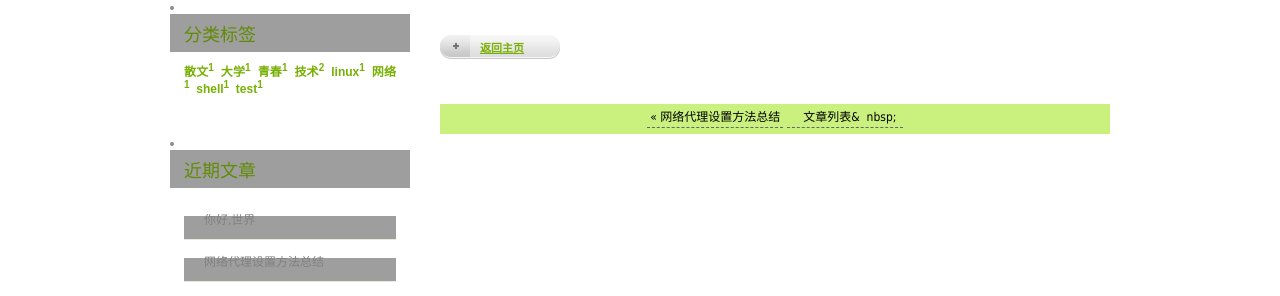
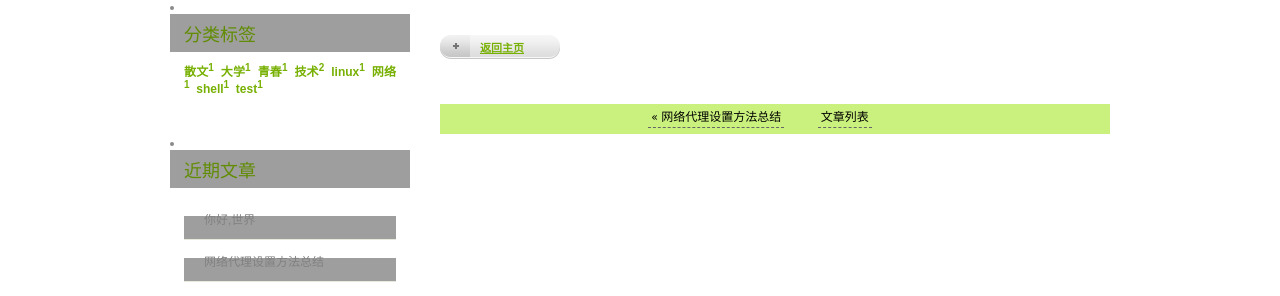
Before and after one commit to cailiwei/yuan, a Jekyll site: the page built from _posts/2013-07-04-hello-world.markdown, in a window 1280 px wide. Shown: the part 395-691 px from the top of the page. Built offline with Jekyll 4.4.1, drawn with Linux system fonts in a browser that asks for light colours; comment, search, counter and statistics services are not loaded.

Commit message:
Modified some error in post pages

```diff
--- a/_layouts/post.html
+++ b/_layouts/post.html
@@ -29,11 +29,17 @@ layout: default
 		{% if page.previous.url %}
 		<a style="text-align:left" href="{{ site.baseurl }}{{page.previous.url}}" title="前一篇：{{page.previous.title}}">&laquo; {{page.previous.title}}</a>
 		{% endif %}
-		<a href="{{ site.baseurl }}/archives/"> &nbsp;&nbsp;&nbsp;&nbsp;文章列表&&nbsp;&nbsp;nbsp;&nbsp;</a>
+		&nbsp;&nbsp;&nbsp;&nbsp;&nbsp;&nbsp;&nbsp;&nbsp;
+		<a href="{{ site.baseurl }}/archives/"> 文章列表</a>
+		&nbsp;&nbsp;&nbsp;&nbsp;&nbsp;&nbsp;&nbsp;&nbsp;
 		{% if page.next.url %}
 		<a style="text-align:right" href="{{ site.baseurl }}{{page.next.url}}" title="后一篇：{{page.next.title}}">{{page.next.title}} &raquo;</a>
 		{% endif %}
 	</div>
+
+	<!-- JiaThis Button BEGIN -->
+	<script type="text/javascript" src="http://v3.jiathis.com/code/jiathis_r.js?uid=1370227008046688&btn=r1.gif" charset="utf-8"></script>
+	<!-- JiaThis Button END -->
 
 	{% if page.comment %}
 	<div class="comments" id="comments">
@@ -54,7 +60,4 @@ layout: default
     </div>
     {% endif %}
 
-	<!-- JiaThis Button BEGIN -->
-	<script type="text/javascript" src="http://v3.jiathis.com/code/jiathis_r.js?uid=1370227008046688&btn=r1.gif" charset="utf-8"></script>
-	<!-- JiaThis Button END -->
 </div>
```
